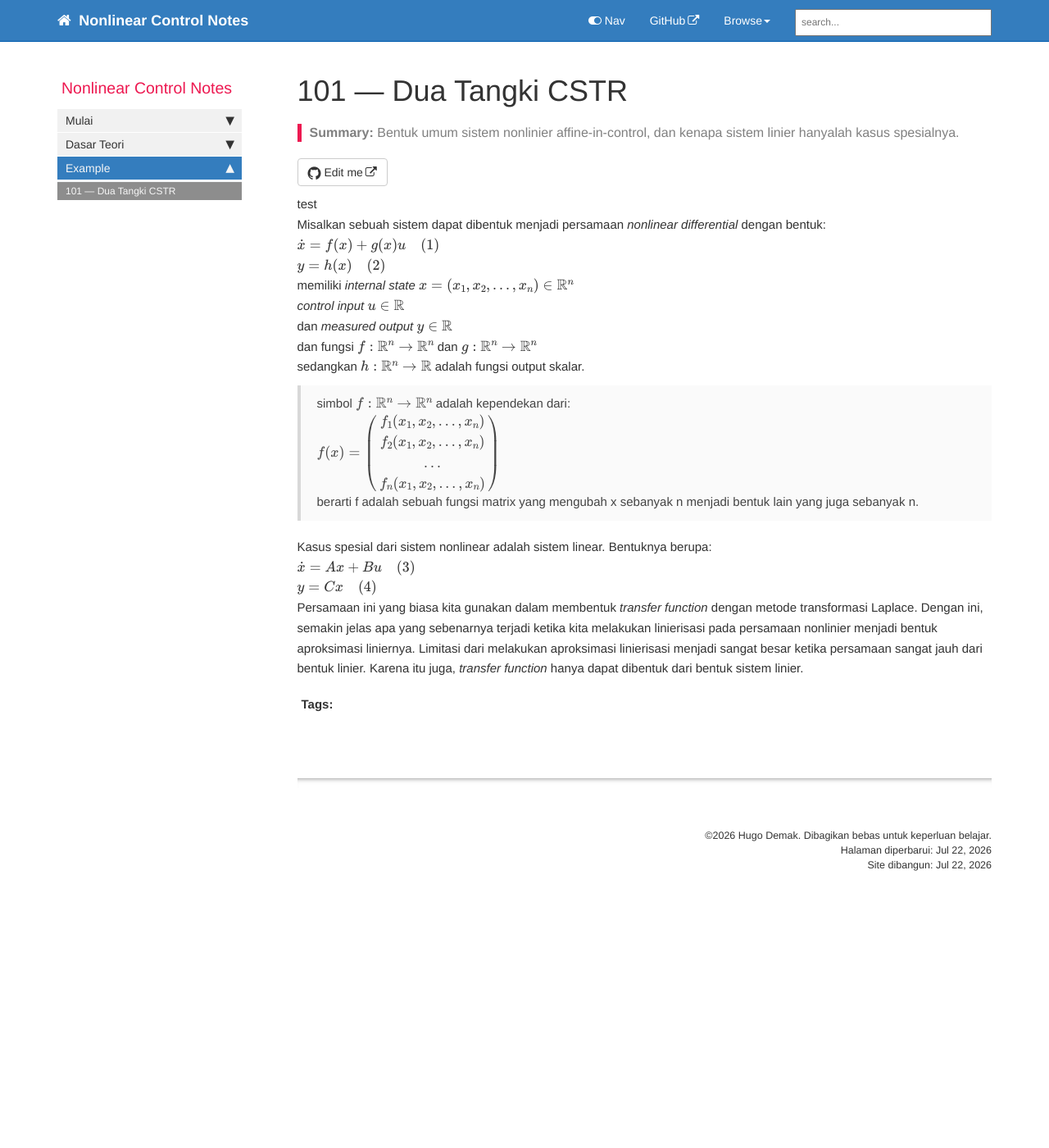
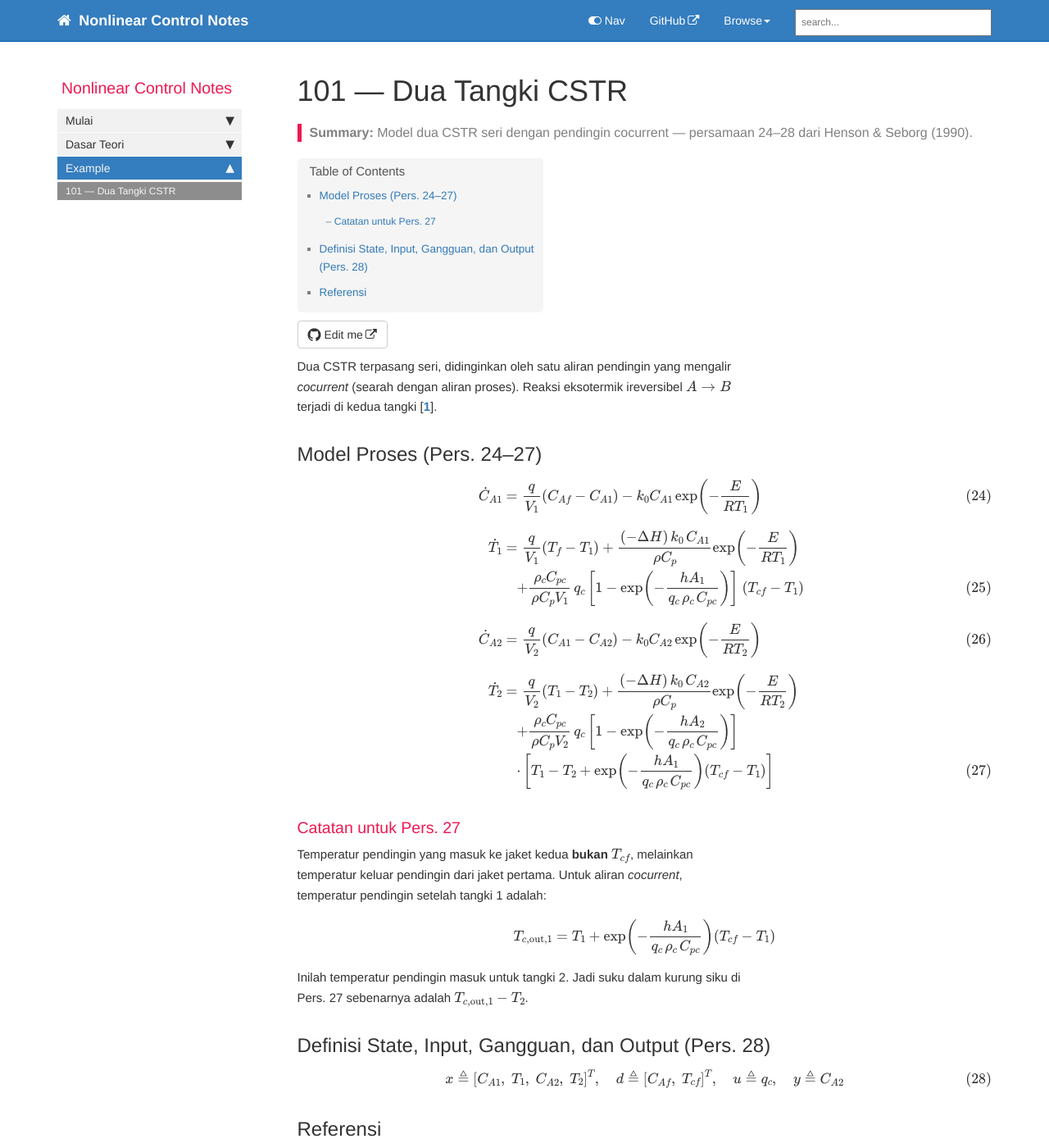
Before and after one commit to Pekosann/nonlinear-control-notes, a Jekyll site: the page built from notes/101-dua-tangki-CSTR.md, in a window 1280 px wide and 1400 px high. Shown: the whole window at 82% size. Built offline with Jekyll 4.4.1, drawn with Linux system fonts in a browser that asks for light colours; comment, search, counter and statistics services are not loaded; some of the changed text lies outside the part shown.

Commit message:
Note 101: replace placeholder with Henson & Seborg (1990) Eqs. 24-28
Two CSTRs in series with cocurrent coolant. Transcribed from the LaTeX source
of henson1990_analysis.tex rather than the PDF text layer, so subscripts and
the nested exp terms are exact. Includes the Eq. 27 note on why the second
jacket sees the first jacket's outlet temperature, not Tcf.

```diff
--- a/_data/tags.yml
+++ b/_data/tags.yml
@@ -1,4 +1,5 @@
 # Managed by tools\sync.ps1 — new tags in notes\*.md are appended automatically.
 # Do not leave a blank line at the end of this file.
 allowed-tags:
+  - cstr
   - dasar
--- a/notes/101-dua-tangki-CSTR.md
+++ b/notes/101-dua-tangki-CSTR.md
@@ -1,28 +1,49 @@
 ---
-title: 101 — Dua Tangki CSTR
+title: "101 — Dua Tangki CSTR"
 section: Example
-tags: []
-summary: Bentuk umum sistem nonlinier affine-in-control, dan kenapa sistem linier hanyalah kasus spesialnya.
+tags: [cstr]
+summary: "Model dua CSTR seri dengan pendingin cocurrent — persamaan 24–28 dari Henson & Seborg (1990)."
 permalink: /101-dua-tangki-CSTR.html
 folder: notes
 last_updated: Jul 22, 2026
 ---
 
-test
-Misalkan sebuah sistem dapat dibentuk menjadi persamaan *nonlinear differential* dengan bentuk:
-$$\dot{x}=f(x)+g(x)u\quad (1)$$
-$$y=h(x)\quad(2)$$
-memiliki *internal state* $$x=(x_1,x_2,...,x_n)\in\mathbb{R}^n$$
-*control input* $$u\in\mathbb{R}$$
-dan *measured output* $$y\in\mathbb{R}$$
-dan fungsi $$f:\mathbb{R}^n\rightarrow\mathbb{R}^n$$ dan $$g:\mathbb{R}^n\rightarrow\mathbb{R}^n$$
-sedangkan $$h:\mathbb{R}^n\rightarrow\mathbb{R}$$ adalah fungsi output skalar.
+Dua CSTR terpasang seri, didinginkan oleh satu aliran pendingin yang mengalir
+*cocurrent* (searah dengan aliran proses). Reaksi eksotermik ireversibel $$A \to B$$
+terjadi di kedua tangki [@henson1990].
 
->simbol $$f:\mathbb{R}^n\rightarrow\mathbb{R}^n$$ adalah kependekan dari:
->$$f(x)=\pmatrix{f_1(x_1,x_2,...,x_n)\\f_2(x_1,x_2,...,x_n)\\...\\f_n(x_1,x_2,...,x_n)}$$
->berarti f adalah sebuah fungsi matrix yang mengubah x sebanyak n menjadi bentuk lain yang juga sebanyak n.
+## Model Proses (Pers. 24–27)
 
-Kasus spesial dari sistem nonlinear adalah sistem linear. Bentuknya berupa:
-$$\dot{x}=Ax+Bu\quad (3)$$
-$$y=Cx\quad(4)$$
-Persamaan ini yang biasa kita gunakan dalam membentuk *transfer function* dengan metode transformasi Laplace. Dengan ini, semakin jelas apa yang sebenarnya terjadi ketika kita melakukan linierisasi pada persamaan nonlinier menjadi bentuk aproksimasi liniernya. Limitasi dari melakukan aproksimasi linierisasi menjadi sangat besar ketika persamaan sangat jauh dari bentuk linier. Karena itu juga, *transfer function* hanya dapat dibentuk dari bentuk sistem linier.
+$$
+\begin{align}
+\dot{C}_{A1} &= \frac{q}{V_1}(C_{Af} - C_{A1}) - k_0 C_{A1} \exp\!\left(-\frac{E}{RT_1}\right) \tag{24}\\[8pt]
+\dot{T}_1 &= \frac{q}{V_1}(T_f - T_1) + \frac{(-\Delta H)\,k_0\,C_{A1}}{\rho C_p}\exp\!\left(-\frac{E}{RT_1}\right) \notag\\
+&\quad + \frac{\rho_c C_{pc}}{\rho C_p V_1}\,q_c\left[1 - \exp\!\left(-\frac{hA_1}{q_c\,\rho_c\,C_{pc}}\right)\right](T_{cf} - T_1) \tag{25}\\[8pt]
+\dot{C}_{A2} &= \frac{q}{V_2}(C_{A1} - C_{A2}) - k_0 C_{A2} \exp\!\left(-\frac{E}{RT_2}\right) \tag{26}\\[8pt]
+\dot{T}_2 &= \frac{q}{V_2}(T_1 - T_2) + \frac{(-\Delta H)\,k_0\,C_{A2}}{\rho C_p}\exp\!\left(-\frac{E}{RT_2}\right) \notag\\
+&\quad + \frac{\rho_c C_{pc}}{\rho C_p V_2}\,q_c\left[1 - \exp\!\left(-\frac{hA_2}{q_c\,\rho_c\,C_{pc}}\right)\right]\notag\\
+&\quad\cdot\left[T_1 - T_2 + \exp\!\left(-\frac{hA_1}{q_c\,\rho_c\,C_{pc}}\right)(T_{cf} - T_1)\right] \tag{27}
+\end{align}
+$$
+
+### Catatan untuk Pers. 27
+
+Temperatur pendingin yang masuk ke jaket kedua **bukan** $$T_{cf}$$, melainkan
+temperatur keluar pendingin dari jaket pertama. Untuk aliran *cocurrent*,
+temperatur pendingin setelah tangki 1 adalah:
+
+$$
+T_{c,\text{out},1} = T_1 + \exp\!\left(-\frac{hA_1}{q_c\,\rho_c\,C_{pc}}\right)(T_{cf} - T_1)
+$$
+
+Inilah temperatur pendingin masuk untuk tangki 2. Jadi suku dalam kurung siku di
+Pers. 27 sebenarnya adalah $$T_{c,\text{out},1} - T_2$$.
+
+## Definisi State, Input, Gangguan, dan Output (Pers. 28)
+
+$$
+x \triangleq [C_{A1},\; T_1,\; C_{A2},\; T_2]^T, \quad
+d \triangleq [C_{Af},\; T_{cf}]^T, \quad
+u \triangleq q_c, \quad
+y \triangleq C_{A2} \tag{28}
+$$
```
Also changed, not shown: _bibliography/references.bib (+12 -0 lines), tags/tag_cstr.md (added, +9 -0 lines), notes/Pasted image 20260722174535.png (added), 1 other file.
